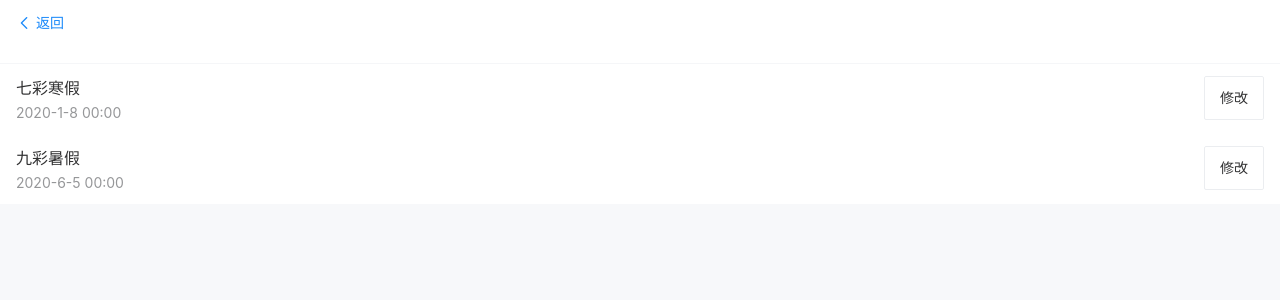
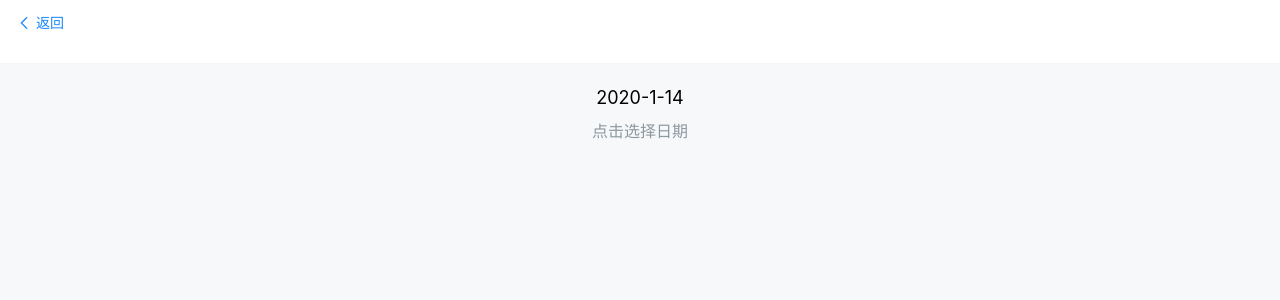
Before and after one commit to GStarP/vant-study, a Vue app: page /#/show/calendar in a window 1280 px wide. Before the commit this address led to /#/show/swipe-cell. Shown: the top 300 px of the page. Built offline with nearby package versions, Linux system fonts and the light colour scheme.

Commit message:
feat: calendar

```diff
--- /dev/null
+++ b/src/components/Calendar.vue
@@ -0,0 +1,53 @@
+<template>
+  <div class="cal-container">
+    <div class="header">
+      <div id="dateSelect" @click="calShow = true">{{ date }}</div>
+      <div class="caption">点击选择日期</div>
+    </div>
+    <van-calendar v-model="calShow" @confirm="selectDate"/>
+  </div>
+</template>
+
+<script lang="ts">
+import Vue from 'vue';
+import { Calendar } from 'vant';
+
+export default Vue.extend({
+  components: {
+    [Calendar.name]: Calendar
+  },
+  data() {
+    return {
+      calShow: false,
+      date: '2020-1-14'
+    };
+  },
+  methods: {
+    formatDate(date: Date) {
+      return `${date.getFullYear()}-${date.getMonth() + 1}-${date.getDate()}`;
+    },
+    selectDate(date: Date) {
+      this.calShow = false;
+      this.date = this.formatDate(date);
+    }
+  }
+});
+</script>
+
+<style lang="less" scoped>
+.header {
+  width: 100%;
+  display: flex;
+  flex-direction: column;
+  justify-content: center;
+  align-items: center;
+  height: 100px;
+}
+#dateSelect {
+  font-size: 18px;
+}
+.caption {
+  margin-top: 10px;
+  color: rgba(69, 90, 100, 0.6);
+}
+</style>
--- a/src/components/SwipeCell.vue
+++ b/src/components/SwipeCell.vue
@@ -14,7 +14,7 @@
   </div>
 </template>
 
-<script>
+<script lang="ts">
 import Vue from 'vue';
 import { Dialog, Cell, SwipeCell, Button } from 'vant';
 
--- a/src/router/index.ts
+++ b/src/router/index.ts
@@ -18,6 +18,10 @@ const routes = [
         component: () => import("../components/SwipeCell.vue")
       },
       {
+        path: 'calendar',
+        component: () => import("../components/Calendar.vue")
+      },
+      {
         path: "*",
         redirect: "/show/swipe-cell"
       }
--- a/src/views/Home.vue
+++ b/src/views/Home.vue
@@ -2,7 +2,7 @@
   <div id="mainContainer">
     <div class="header">模拟手机</div>
     <div class="caption">选择组件</div>
-    <van-grid id="naviContainer" :column-num="2">
+    <van-grid id="naviContainer" :column-num="3 ">
       <van-grid-item
         class="navi-item"
         v-for="(item, i) of naviList"
@@ -30,6 +30,10 @@ export default Vue.extend({
         {
           path: 'swipe-cell',
           name: '滑动单元格'
+        },
+        {
+          path: 'calendar',
+          name: '日历'
         },
         {
           path: '',
```
Also changed, not shown: 1 other file (tests, documents, lock files or other folders).
